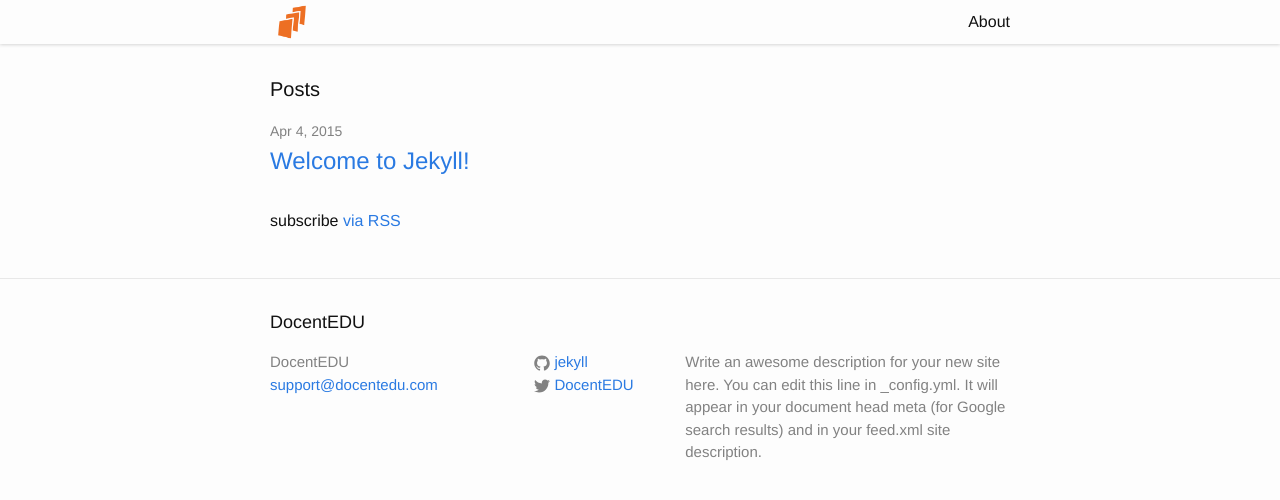
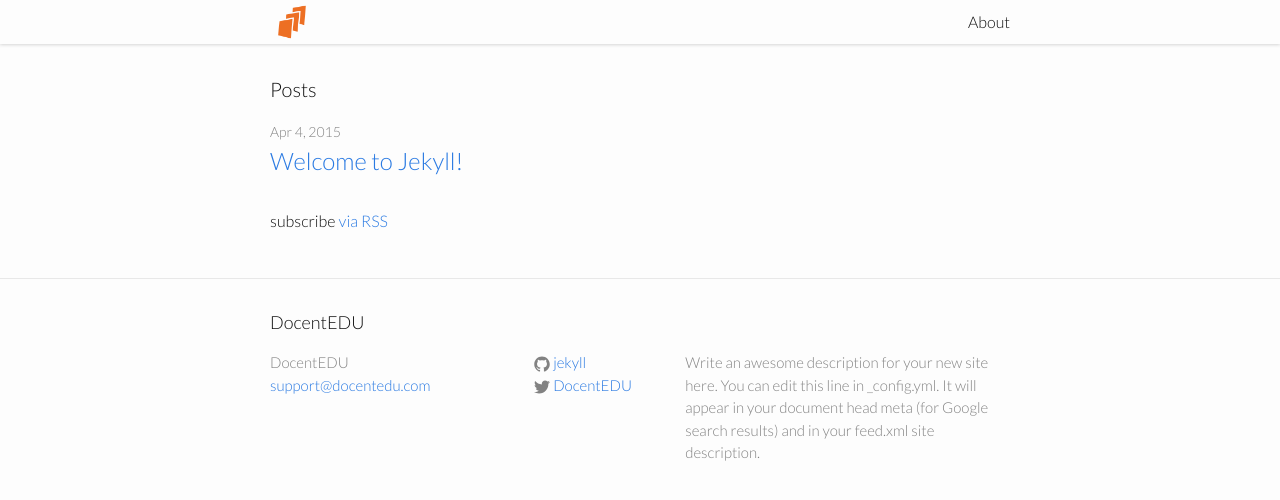
Before and after one commit to DocentEDU/jekyll-website, a Jekyll site: the page built from index.html, in a window 1280 px wide. Shown: the top 500 px of the page. Built offline with Jekyll 4.4.1, drawn with Linux system fonts in a browser that asks for light colours.

Commit message:
Update main.scss

```diff
--- a/css/main.scss
+++ b/css/main.scss
@@ -6,7 +6,7 @@
 
 
 // Our variables
-$base-font-family: Helvetica, Arial, sans-serif;
+$base-font-family: Lato, Helvetica, Arial, sans-serif;
 $base-font-size:   16px;
 $small-font-size:  $base-font-size * 0.875;
 $base-line-height: 1.5;
```
